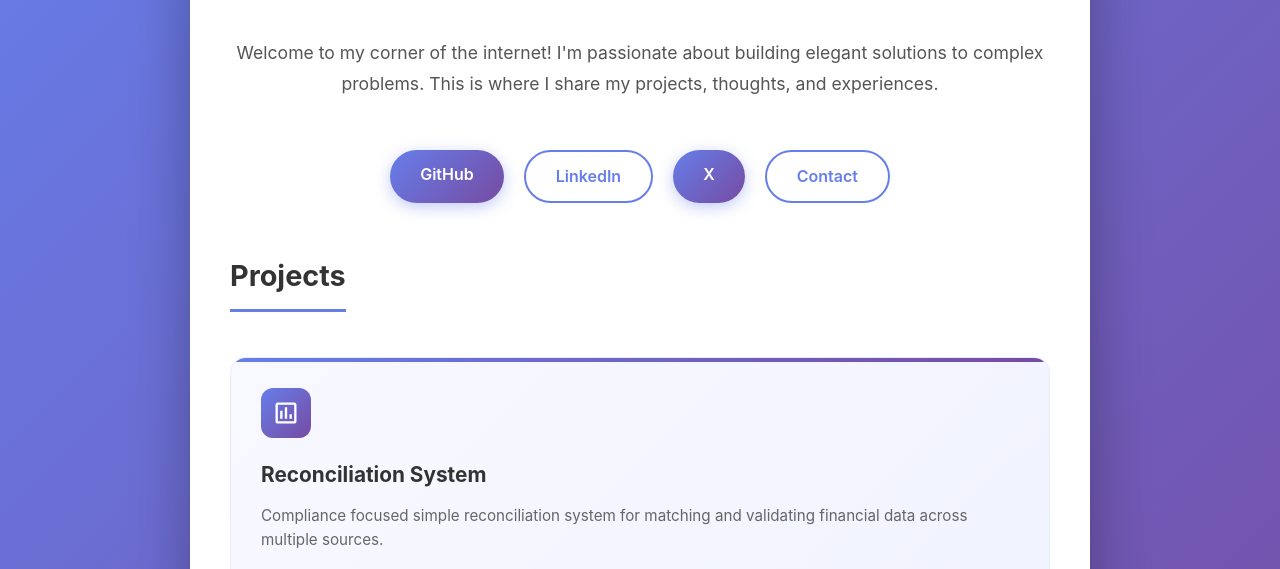
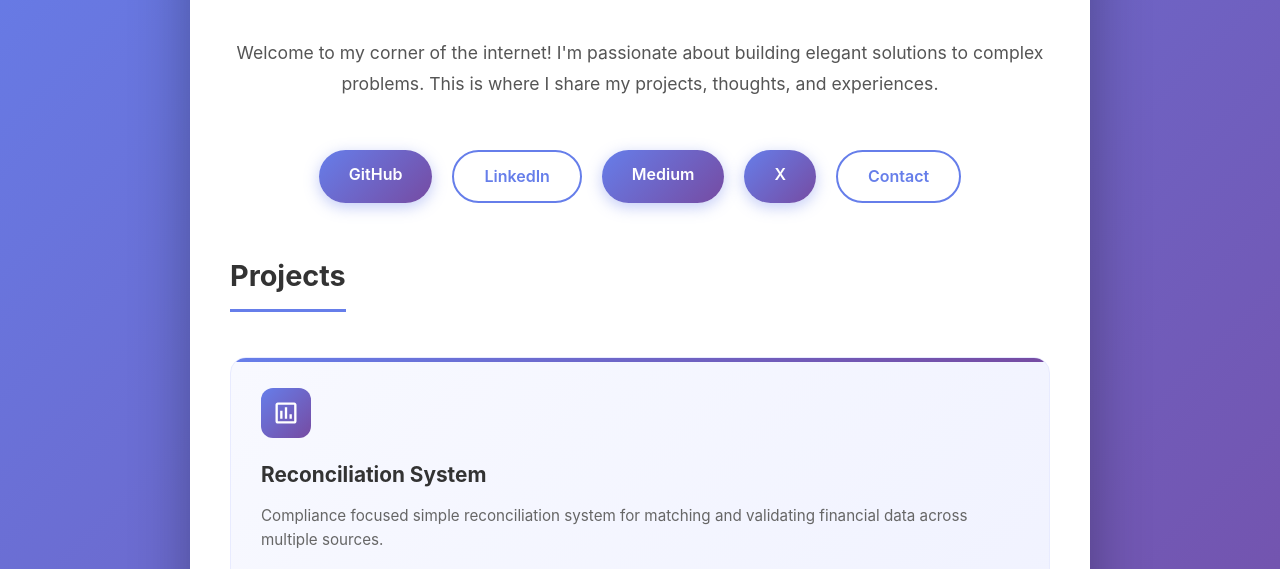
Before and after one commit to riteshsonawala/riteshsonawala.github.io, a plain HTML site: page index.html in a window 1280 px wide. Shown: the part 201-770 px from the top of the page. Drawn offline with Linux system fonts and the light colour scheme.

Commit message:
Add medium

```diff
--- a/index.html
+++ b/index.html
@@ -307,6 +307,7 @@
         <section class="links">
             <a href="https://github.com/riteshsonawala" class="btn" target="_blank">GitHub</a>
             <a href="https://linkedin.com/in/riteshsonawala" class="btn-outline btn" target="_blank">LinkedIn</a>
+            <a href="https://medium.com/@riteshsonawala" class="btn" target="_blank">Medium</a>
             <a href="https://x.com/riteshsonawala" class="btn" target="_blank">X</a>
             <a href="mailto:ritesh.sonawala@gmail.com" class="btn-outline btn">Contact</a>
         </section>
```
